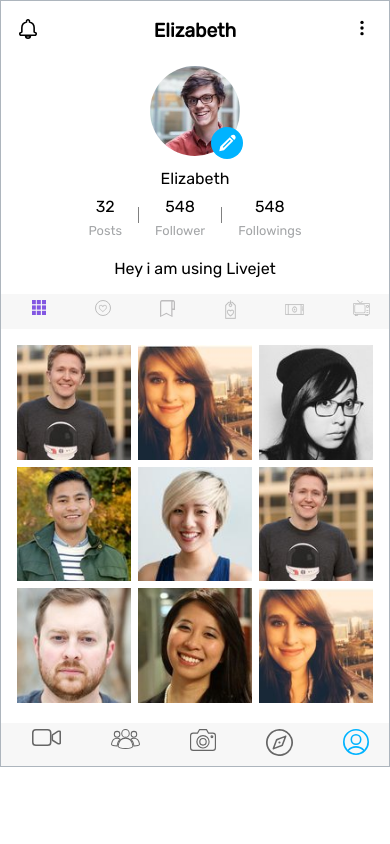
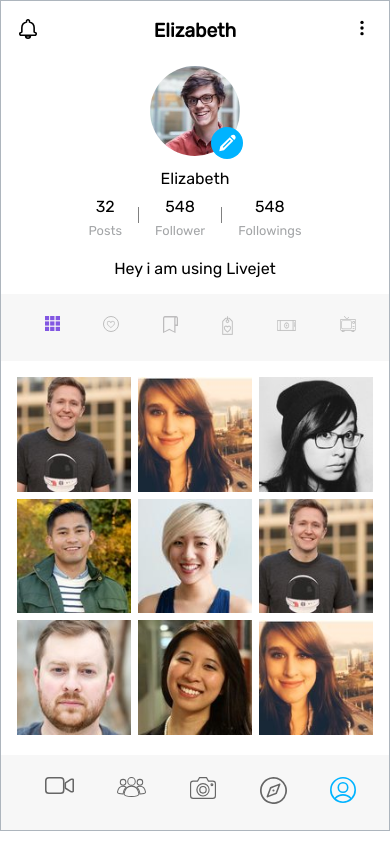
Before and after one commit to iamakshaypandey/simple_UI, a plain HTML site: page index.html in a window 390 px wide. Drawn offline with Linux system fonts and the light colour scheme.

Commit message:
set align boutem

```diff
--- a/index.html
+++ b/index.html
@@ -63,7 +63,7 @@
     <div class="short-heading-content">
       <p class="short-heading content">Hey i am using Livejet</p>
     </div>
-    <div class="midil-bar position-fix">
+    <div class="midil-bar position-fix-midil">
       <ul class="bar-title">
         <li class="bar-icon">
           <img src="newimgbox/midil_img/noun_grid_392242.svg" alt="icon-img" class="icon-img">
@@ -132,7 +132,7 @@
         class="images">
       </figure>
     </div>
-    <div class="boutem-bar position-fix">
+    <div class="boutem-bar position-fix-boutem">
       <ul class="bar-title">
         <li class="bar-icon">
           <img src="newimgbox/botoum_img/homeui-videocam.svg" class="icon-img" alt="icon-img">
--- a/responsive.css
+++ b/responsive.css
@@ -1,83 +1,52 @@
-/* media quries make website responsiv */
-/*
-Common screen sizes
-Mobile: 360 x 640
-Mobile: 375 x 667
-Mobile: 360 x 720
-iPhone X: 375 x 812
-Pixel 2: 411 x 731
-Tablet: 768 x 1024
-Laptop: 1366 x 768
-High-res laptop or desktop: 1920 x 1080 */
-
-
-
-/* 1344 px  smaller screen laptop */
-/* @media (max-width:84em){
-  .container{
-    margin-bottom: auto;
-  }
-
-} */
-
-
-/*/*landscape tablets screen 1200px */
-
-/* @media(max-width:75em){
-
-} */
-
-
-
-/* for tablats */
-
-/* @media(max-width:59em){
-
-} */
-
-/*below 704px smaller tablets */
-/*
-@media(max-width:44em){
-
-} */
-
-/* using phone */
-/* @media (max-width:32em){
-  body{
-    background-color: orangered;
-  }
-  .container{
-    width: 300px;
-    margin-top: 0;
-  }
-} */
-
+@import url('https://fonts.googleapis.com/css2?family=Fira+Sans&family=Montserrat&family=Rubik&display=swap');
 
 
 *{
+  font-family: 'Rubik', sans-serif;
   margin: 0;
   padding: 0;
   box-sizing: border-box;
 }
 
+html{
+  scroll-behavior: smooth;
+}
+
 body{
+  height: 100%;
   display: flex;
   justify-content: center;
   align-items: center;
+  flex-direction: column;
 }
 
+
+
 .container{
-  border: 1px solid #555;
-  width: 20%;
-  /* height: 10%; */
-
+  border: 1px solid #adb5bd;
+  width: 25rem;
+  height: 50rem;
+  background-color: #ffffff;
+  flex-direction: column;
 }
 
-.header{
+
+.container .header{
+
   display: flex;
+  align-items: flex-start;
+  flex-direction: row;
+  padding: 10px 10px;
+  margin: 0.5rem;
   justify-content: space-between;
 }
 
+
+.content-name{
+  font-size: 1.2rem;
+  font-weight: 700;
+
+}
 
 .profile{
   display: flex;
@@ -89,12 +58,10 @@ body{
 
 }
 
-
 .profile-img{
   border-radius: 50%;
   width: 90px;
 }
-
 
 .add-icon{
   display: inline-block;
@@ -105,32 +72,42 @@ body{
 }
 
 
-.follower:not(:nth-child(3)){
-  border-right: 1px solid #333;
-  height: 40px;
-}
-
-
-
 .follower p{
   font-size: 0.7rem;
   color: #555;
   padding: 0.2rem;
 }
 
-
-.followers,
-.follower{
-  font-size: 1rem;
-  font-weight: 500;
-  padding: 0.4rem 1.2rem 0rem 0.9rem;
-}
-
 .one-line{
   display: flex;
   justify-content: center;
+}
+
+
+
+.list-child{
+  text-align: center;
+  list-style: none;
+  line-height: 1.5rem;
+  font-weight: 500;
+  padding: 0rem 1rem 0rem 1rem;
 
 }
+
+.dark{
+  font-size: 1rem;
+}
+.font{
+  font-size: 0.8rem;
+  color:#a3a5a7;
+}
+
+.vertical-bar{
+  border-left:1px solid gray;
+  height: 1rem;
+  margin-top: 0.8rem;
+}
+
 
 .down-side-name{
   text-align: center;
@@ -142,7 +119,6 @@ body{
   text-align: center;
   font-size: 1rem;
 }
-
 .boutem-bar .bar-title,
 .midil-bar .bar-title{
   list-style: none;
@@ -150,13 +126,57 @@ body{
   display: flex;
   align-items: flex-start;
   flex-direction: row;
-  padding: 10px 10px 10px 10px;
+  padding: 0.5rem 0  0;
   width: 103%;
-  margin: auto;
-  justify-content: space-between;
+  justify-content: space-around;
+  z-index: 4;
 }
 
-/*
-@media screen (max-hight:) {
+.boutem-bar,
+.midil-bar{
+  overflow: hidden;
+}
 
-} */
+
+.all-img{
+  display: grid;
+  grid-template-columns: repeat(3,1fr);
+  column-gap: 0.4rem;
+  row-gap: 0.2rem;
+  padding: 1rem;
+}
+
+.position-fix-midil{
+  position: sticky !important;
+  top: 0;
+}
+
+.position-fix-boutem{
+  position: sticky !important;
+  bottom: 0;
+}
+
+
+.inner-img{
+  overflow: hidden;
+}
+
+
+@media screen and (max-width:900px) and (min-width:481px) {
+ .container{
+   background-color: green;
+ }
+}
+
+@media only screen and (max-width:480px) {
+  html,body{
+    width: 100%;
+    height: 100%;
+    margin: 0;
+    padding: 0;
+    overflow-x: hidden;
+  }
+.container{
+  background-color: royalblue;
+}
+}
--- a/style.css
+++ b/style.css
@@ -26,7 +26,7 @@ body{
 .container{
   border: 1px solid #adb5bd;
   width: 25rem;
-  height: 51rem;
+  height: 50rem;
   background-color: #ffffff;
   flex-direction: column;
 }
@@ -174,7 +174,7 @@ body{
   .all-img{
     /* margin-left: 0.4rem; */
     max-width: 200%;
-    grid-template-columns: repeat(2,1fr);
+    grid-template-columns: repeat(3,1fr);
     column-gap:0.2px;
     row-gap: 0.2px;
   }
@@ -204,7 +204,7 @@ body{
   }
   .all-img{
     max-width: 200%;
-    grid-template-columns: repeat(2,1fr);
+    grid-template-columns: repeat(3,1fr);
     column-gap:0.4rem;
     row-gap: 0.2rem;
   }
@@ -288,7 +288,7 @@ body{
   }
   .boutem-bar .bar-title,
   .midil-bar .bar-title{
-    padding: 0.4rem;
+    padding: 1.4rem;
   }
 
   .icon-img{
@@ -299,9 +299,12 @@ body{
     width: 100%;
   }
 
-  .position-fix{
+  .position-fix-midil{
     position: sticky !important;
     top: 0;
+  }
+  .position-fix-boutem{
+    position: sticky !important;
     bottom: 0;
   }
 
```
